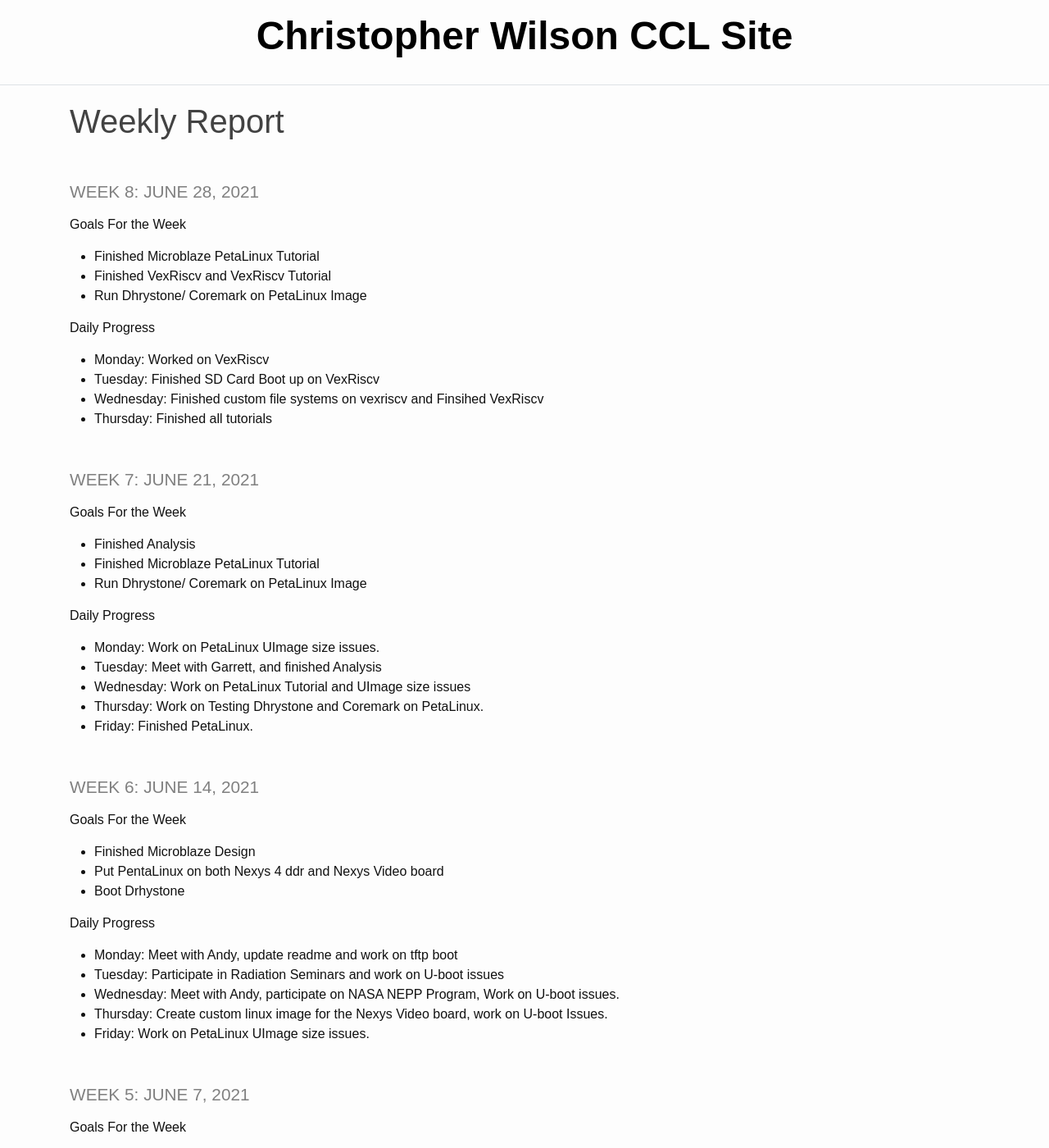
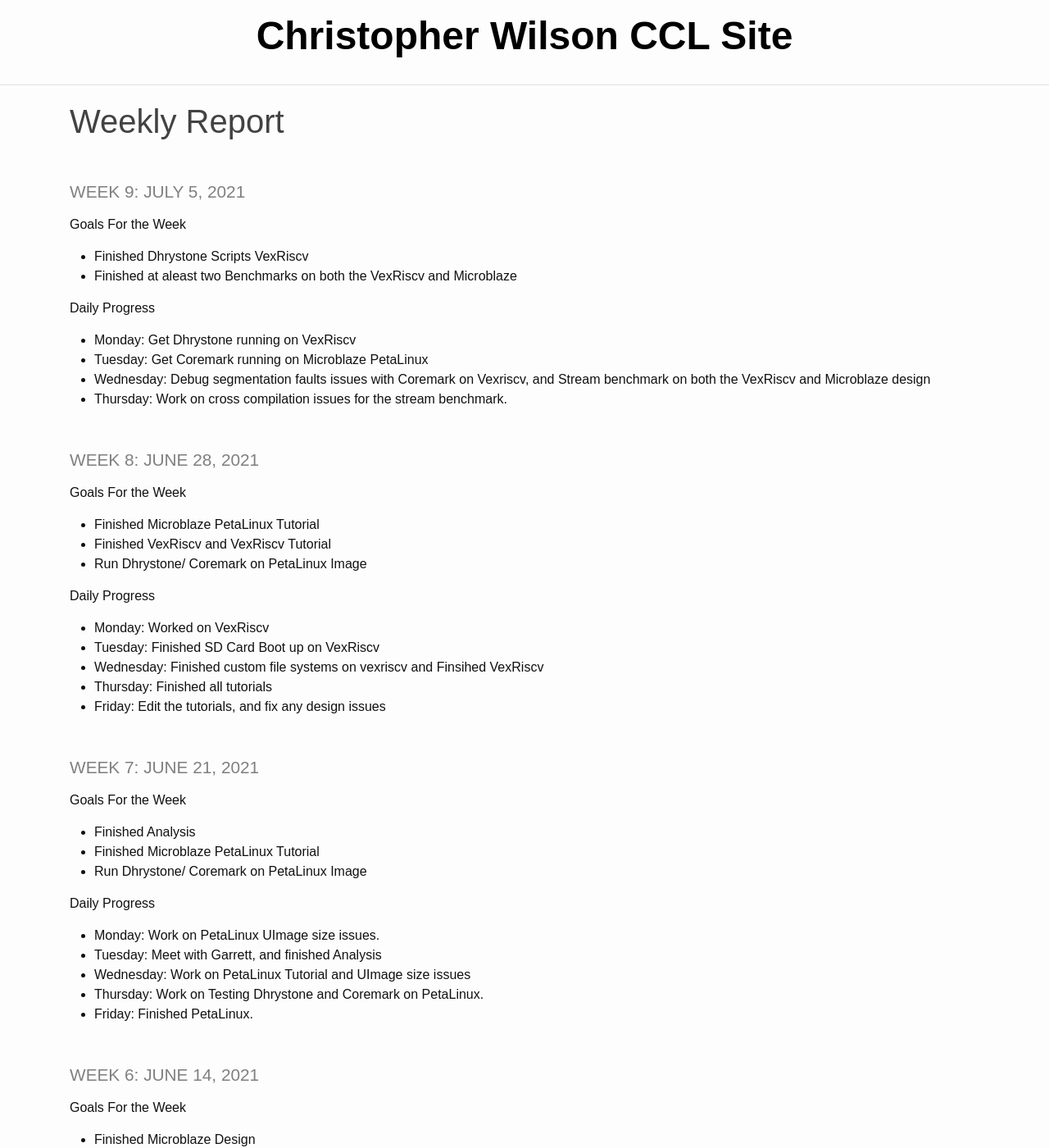
Before and after one commit to chriswils95/chriswils.github.io, a Jekyll site: the page built from _pages/log.md, in a window 1280 px wide and 1400 px high. Shown: the whole window at 82% size. Built offline with Jekyll 4.4.1, drawn with Linux system fonts in a browser that asks for light colours.

Commit message:
update logs

```diff
--- a/_pages/log.md
+++ b/_pages/log.md
@@ -2,6 +2,21 @@
 layout: default
 title: Weekly Report
 ---
+
+### Week 9: July 5, 2021
+
+Goals For the Week
+
+- Finished Dhrystone Scripts VexRiscv
+- Finished at aleast two Benchmarks on both the VexRiscv and Microblaze
+
+Daily Progress
+
+- **Monday**: Get Dhrystone running on VexRiscv
+- **Tuesday**: Get Coremark running on Microblaze PetaLinux
+- **Wednesday**: Debug segmentation faults issues with Coremark on Vexriscv, and Stream
+  benchmark on both the VexRiscv and Microblaze design
+- **Thursday**: Work on cross compilation issues for the stream benchmark.
 
 ### Week 8: June 28, 2021
 
@@ -17,6 +32,7 @@ Daily Progress
 - **Tuesday**: Finished SD Card Boot up on VexRiscv
 - **Wednesday**: Finished custom file systems on vexriscv and Finsihed VexRiscv
 - **Thursday**: Finished all tutorials
+- **Friday**: Edit the tutorials, and fix any design issues
 
 ### Week 7: June 21, 2021
 
```
